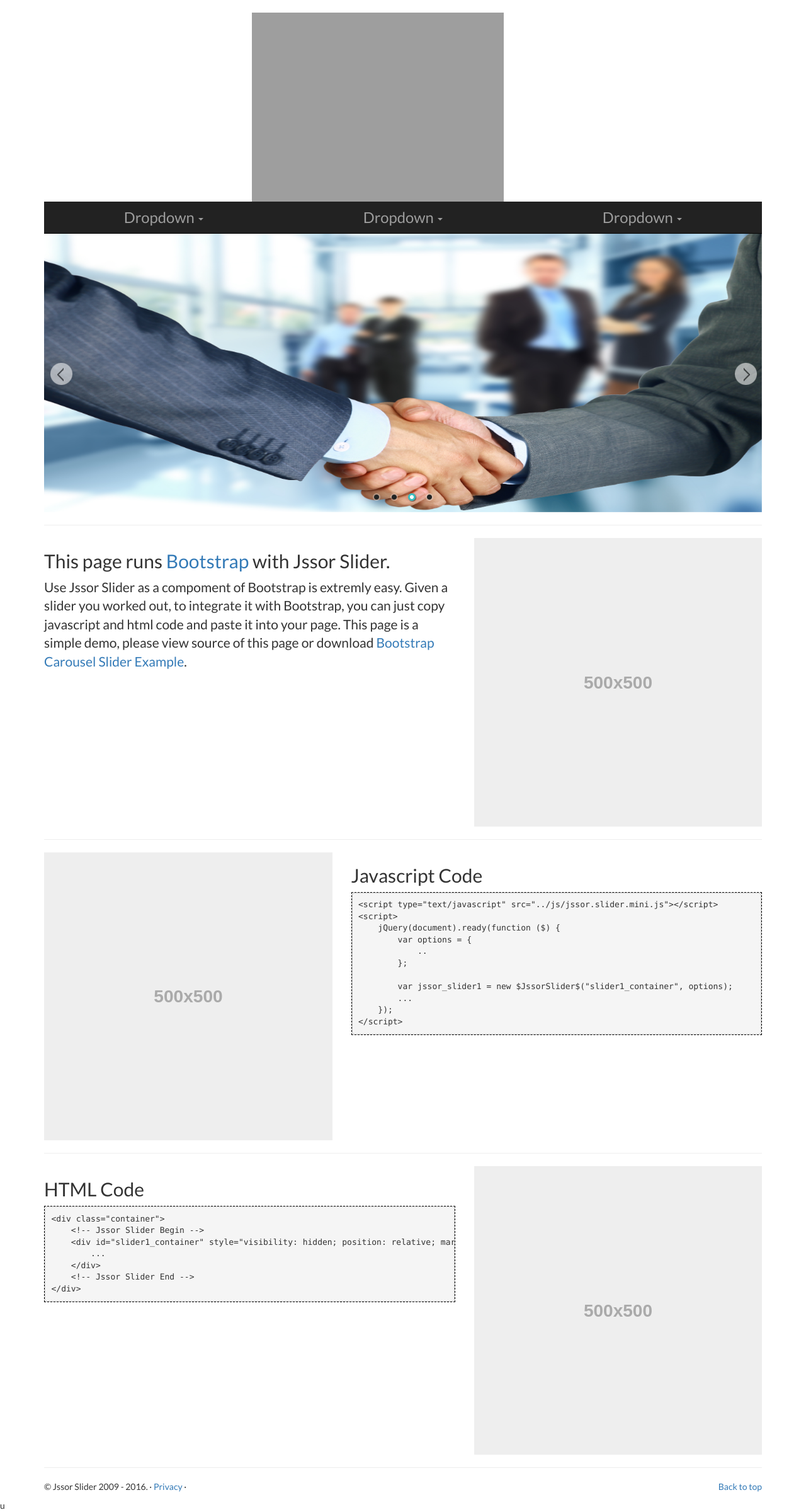
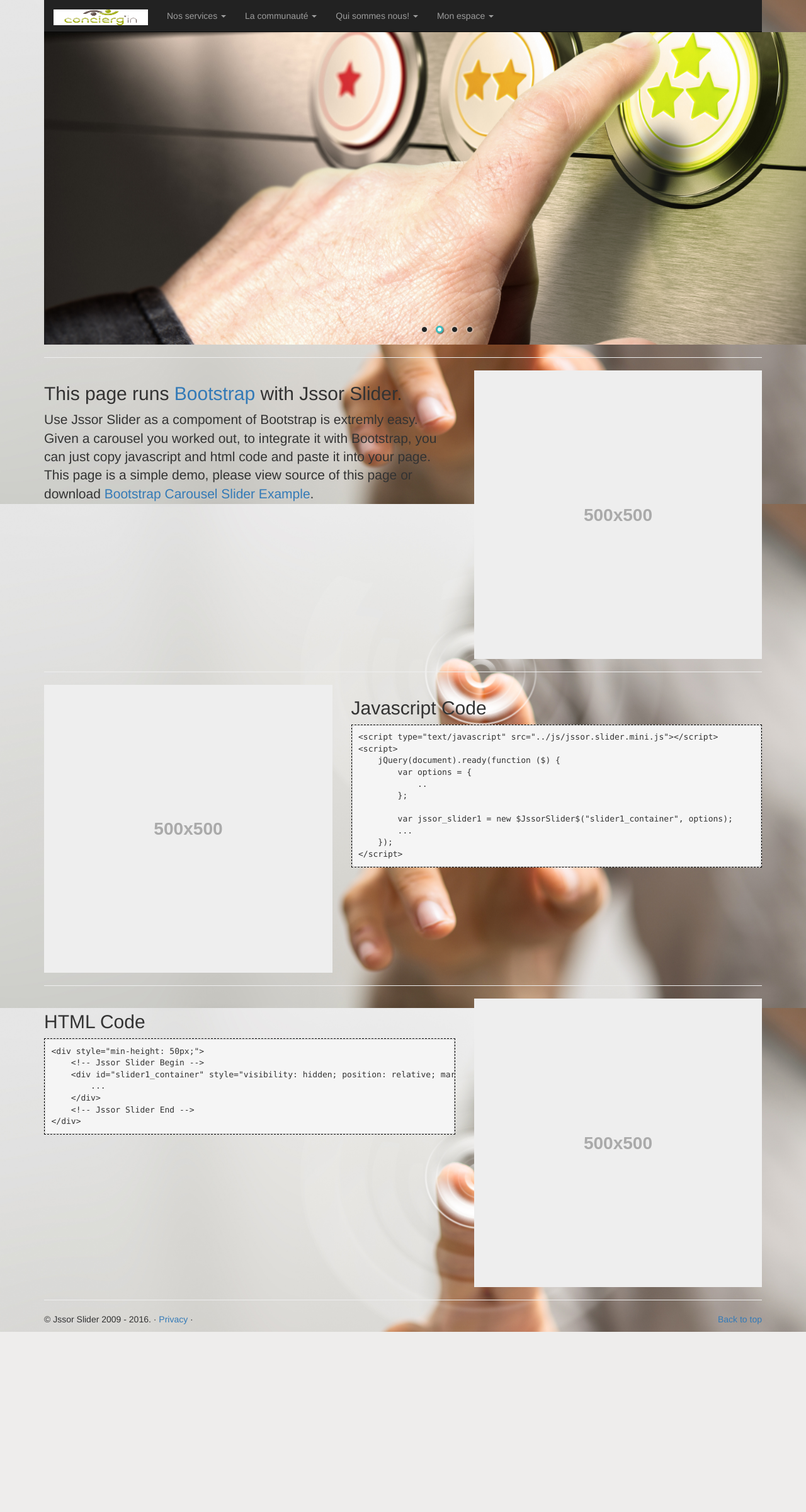
Before and after one commit to kifran72/Concergin, a PHP site: page / in a window 1280 px wide; the page is wider, and only the part inside the window is pictured. Shown: that part at 63% size. After the commit the page ends 2114 px from the top of that part, so only its background shows below. Run offline with PHP 8.4, Linux system fonts and the light colour scheme; grey boxes are pictures that could not be loaded.

Commit message:
update navbar

```diff
--- a/vue/Accueil.php
+++ b/vue/Accueil.php
@@ -6,12 +6,12 @@
     <meta http-equiv="X-UA-Compatible" content="IE=edge">
     <meta name="viewport" content="width=device-width, initial-scale=1">
 
-    <title>Bootstrap Slider Component Carousel/Slideshow/Gallery/Banner</title>
+    <title>Bootstrap Carousel Component Slider/Slideshow/Gallery/Banner</title>
 
+
+    <link rel="stylesheet" href="vue/app/css/Accueil.css">
     <!-- Bootstrap core CSS -->
     <link href="vue/app/bootstrap/css/bootstrap.min.css" rel="stylesheet" />
-
-    <link rel="stylesheet" href="vue/app/css/Accueil.css">
 
     <!-- HTML5 shim and Respond.js for IE8 support of HTML5 elements and media queries -->
     <!--[if lt IE 9]>
@@ -23,19 +23,12 @@
 
 <body>
 
-    <div class="container">
-        <div id="logo-header">
-            <svg class="navbar-brand">
-                 <img src="vue/app/img/logo.svg" alt="logo" class="img-responsive">
-            </svg>
-        </div>
-    </div>
     <!-- NAVBAR
     ================================================== -->
+
     <div class="container">
-
         <nav class="navbar navbar-inverse navbar-static-top" role="navigation" style="margin-bottom: 0px;">
-
+            <div class="container">
                 <div class="navbar-header">
                     <button type="button" class="navbar-toggle collapsed" data-toggle="collapse" data-target="#navbar" aria-expanded="false" aria-controls="navbar">
                             <span class="sr-only">Toggle navigation</span>
@@ -43,53 +36,52 @@
                             <span class="icon-bar"></span>
                             <span class="icon-bar"></span>
                         </button>
-
+                    <a class="navbar-brand" href="vue/Accueil.php">
+                        <img class="logo" src="vue/app/img/logo.png" alt="Logo">
+                    </a>
                 </div>
-
                 <div id="navbar" class="navbar-collapse collapse">
-
-                      <ul class="nav navbar-nav row">
-                             <li class="dropdown col-md-4">
-                                    <a href="#" class="dropdown-toggle" data-toggle="dropdown" role="button" aria-haspopup="true" aria-expanded="false">Dropdown <span class="caret"></span></a>
+                    <ul class="nav navbar-nav">
+                        <li class="dropdown">
+                            <a href="#" class="dropdown-toggle" data-toggle="dropdown" role="button" aria-haspopup="true" aria-expanded="false">Nos services <span class="caret"></span></a>
                             <ul class="dropdown-menu">
-                                        <li><a href="#">Action</a></li>
-                                        <li><a href="#">Another action</a></li>
-                                        <li><a href="#">Something else here</a></li>
+                                <li><a href="#">Nos services </a></li>
                                 <li role="separator" class="divider"></li>
-                                        <li><a href="#">Separated link</a></li>
-                                        <li role="separator" class="divider"></li>
-                                        <li><a href="#">One more separated link</a></li>
+                                <li><a href="#">Qu'est ce qu'une conciergerie solidaire? </a></li>
+                                <li><a href="#">Conciergerie d'entreprise</a></li>
+                                <li><a href="#">Conciergerie de quartier</a></li>
                             </ul>
                         </li>
-                                <li class="dropdown col-md-4">
-                                    <a href="#" class="dropdown-toggle" data-toggle="dropdown" role="button" aria-haspopup="true" aria-expanded="false">Dropdown <span class="caret"></span></a>
+                        <li class="dropdown">
+                            <a href="#" class="dropdown-toggle" data-toggle="dropdown" role="button" aria-haspopup="true" aria-expanded="false">La communauté <span class="caret"></span></a>
                             <ul class="dropdown-menu">
-                                        <li><a href="#">Action</a></li>
-                                        <li><a href="#">Another action</a></li>
-                                        <li><a href="#">Something else here</a></li>
-                                        <li role="separator" class="divider"></li>
-                                        <li><a href="#">Separated link</a></li>
-                                        <li role="separator" class="divider"></li>
-                                        <li><a href="#">One more separated link</a></li>
+                                <li><a href="#">Il nous font confiance</a></li>
+
                             </ul>
                         </li>
-                                <li class="dropdown col-md-4">
-                                    <a href="#" class="dropdown-toggle" data-toggle="dropdown" role="button" aria-haspopup="true" aria-expanded="false">Dropdown <span class="caret"></span></a>
+                        <li class="dropdown">
+                            <a href="#" class="dropdown-toggle" data-toggle="dropdown" role="button" aria-haspopup="true" aria-expanded="false">Qui sommes nous! <span class="caret"></span></a>
                             <ul class="dropdown-menu">
-                                        <li><a href="#">Action</a></li>
-                                        <li><a href="#">Another action</a></li>
-                                        <li><a href="#">Something else here</a></li>
-                                        <li role="separator" class="divider"></li>
-                                        <li><a href="#">Separated link</a></li>
-                                        <li role="separator" class="divider"></li>
-                                        <li><a href="#">One more separated link</a></li>
+                                <li><a href="#">L'équipe</a></li>
+                                <li><a href="#">Nos partenaires</a></li>
+                                <li><a href="#">Nos implantations</a></li>
+                                <li><a href="#">Annimations</a></li>
+                                <li><a href="#">Revue de presse</a></li>
                             </ul>
                         </li>
-
-
+                        <li class="dropdown">
+                            <a href="#" class="dropdown-toggle" data-toggle="dropdown" role="button" aria-haspopup="true" aria-expanded="false">Mon espace <span class="caret"></span></a>
+                            <ul class="dropdown-menu">
+                                <li><a href="#">Inscription</a></li>
+                                <li role="separator" class="divider"></li>
+                                <li><a href="#">Connexion</a></li>
+                                <li role="separator" class="divider"></li>
+                                <li><a href="#">C.G.V.</a></li>
                             </ul>
                 </div>
+            </div>
         </nav>
+
     </div>
 
     <!-- Use a container to wrap the slider, the purpose is to enable slider to always fit width of the wrapper while window resize -->
@@ -100,22 +92,22 @@
         <div id="slider1_container" style="visibility: hidden; position: relative; margin: 0 auto; width: 1140px; height: 442px; overflow: hidden;">
 
             <!-- Loading Screen -->
-            <div data-u="loading" style="position:absolute;top:0px;left:0px;background:url('../img/loading.gif') no-repeat 50% 50%; background-color: rgba(0, 0, 0, .7);"></div>
+            <div data-u="loading" style="position:absolute;top:0px;left:0px;background:url('vue/app/img/loading.gif') no-repeat 50% 50%; background-color: rgba(0, 0, 0, .7);"></div>
 
             <!-- Slides Container -->
             <div u="slides" style="position: absolute; left: 0px; top: 0px; width: 1140px; height: 442px;
             overflow: hidden;">
                 <div>
-                    <img u="image" src2="../img/home/01.jpg" />
+                    <img u="image" src2="vue/app/img/home/01.jpg" />
                 </div>
                 <div>
-                    <img u="image" src2="../img/home/02.jpg" />
+                    <img u="image" src2="vue/app/img/home/02.jpg" />
                 </div>
                 <div>
-                    <img u="image" src2="../img/home/03.jpg" />
+                    <img u="image" src2="vue/app/img/home/03.jpg" />
                 </div>
                 <div>
-                    <img u="image" src2="../img/home/04.jpg" />
+                    <img u="image" src2="vue/app/img/home/04.jpg" />
                 </div>
             </div>
 
@@ -142,7 +134,7 @@
                     /* size of bullet elment */
                     width: 16px;
                     height: 16px;
-                    background: url(../img/b05.png) no-repeat;
+                    background: url(vue/app/img/b05.png) no-repeat;
                     overflow: hidden;
                     cursor: pointer;
                 }
@@ -194,7 +186,7 @@
                     width: 37px;
                     height: 37px;
                     cursor: pointer;
-                    background: url(../img/a11.png) no-repeat;
+                    background: url(vue/app/img/a11.png) no-repeat;
                     overflow: hidden;
                 }
 
@@ -234,7 +226,6 @@
         </div>
         <!-- Jssor Slider End -->
     </div>
-
     <!-- Marketing messaging and featurettes
     ================================================== -->
     <!-- Wrap the rest of the page in another container to center all the content. -->
@@ -246,7 +237,7 @@
         <div class="row featurette">
             <div class="col-md-7">
                 <h2 class="featurette-heading">This page runs <a href="http://getbootstrap.com" target="_blank" rel="nofollow">Bootstrap</a> with Jssor Slider.</h2>
-                <p class="lead">Use Jssor Slider as a compoment of Bootstrap is extremly easy. Given a slider you worked out, to integrate it with Bootstrap, you can just copy javascript and html code and paste it into your page. This page is a simple demo, please view source of this page or download <a href="https://www.jssor.com/download-bootstrap-carousel-slider-example.html">Bootstrap Carousel Slider Example</a>.</p>
+                <p class="lead">Use Jssor Slider as a compoment of Bootstrap is extremly easy. Given a carousel you worked out, to integrate it with Bootstrap, you can just copy javascript and html code and paste it into your page. This page is a simple demo, please view source of this page or download <a href="https://www.jssor.com/download-bootstrap-carousel-slider-example.html">Bootstrap Carousel Slider Example</a>.</p>
             </div>
             <div class="col-md-5">
                 <img class="featurette-image img-responsive" data-src="holder.js/500x500/auto" alt="Generic placeholder image">
@@ -285,7 +276,7 @@
                 <h2 class="featurette-heading">HTML Code</h2>
                 <div class="lead" style="background-color:#f0f0f0; border: 1px dashed #000; white-space: nowrap;">
                     <pre style="margin:0px;">
-&lt;div class="container"&gt;
+&lt;div style="min-height: 50px;"&gt;
     &lt;!-- Jssor Slider Begin --&gt;
     &lt;div id="slider1_container" style="visibility: hidden; position: relative; margin: 0 auto; width: 980px; height: 380px; overflow: hidden;"&gt;
         ...
@@ -324,10 +315,11 @@
     <script type="text/javascript" src="vue/app/bootstrap/js/jssor.slider.mini.js"></script>
     <script>
         jQuery(document).ready(function($) {
+
             var options = {
+                $FillMode: 2, //[Optional] The way to fill image in slide, 0 stretch, 1 contain (keep aspect ratio and put all inside slide), 2 cover (keep aspect ratio and cover whole slide), 4 actual size, 5 contain for large image, actual size for small image, default value is 0
                 $AutoPlay: 1, //[Optional] Auto play or not, to enable slideshow, this option must be set to greater than 0. Default value is 0. 0: no auto play, 1: continuously, 2: stop at last slide, 4: stop on click, 8: stop on user navigation (by arrow/bullet/thumbnail/drag/arrow key navigation)
-                $AutoPlaySteps: 1, //[Optional] Steps to go for each navigation request (this options applys only when slideshow disabled), the default value is 1
-                $Idle: 2000, //[Optional] Interval (in milliseconds) to go for next slide since the previous stopped if the slider is auto playing, default value is 3000
+                $Idle: 4000, //[Optional] Interval (in milliseconds) to go for next slide since the previous stopped if the slider is auto playing, default value is 3000
                 $PauseOnHover: 1, //[Optional] Whether to pause when mouse over if a slider is auto playing, 0 no pause, 1 pause for desktop, 2 pause for touch device, 3 pause for desktop and touch device, 4 freeze for desktop, 8 freeze for touch device, 12 freeze for desktop and touch device, default value is 1
 
                 $ArrowKeyNavigation: true, //[Optional] Allows keyboard (arrow key) navigation or not, default value is false
@@ -343,24 +335,23 @@
                 $PlayOrientation: 1, //[Optional] Orientation to play slide (for auto play, navigation), 1 horizental, 2 vertical, 5 horizental reverse, 6 vertical reverse, default value is 1
                 $DragOrientation: 1, //[Optional] Orientation to drag slide, 0 no drag, 1 horizental, 2 vertical, 3 either, default value is 1 (Note that the $DragOrientation should be the same as $PlayOrientation when $Cols is greater than 1, or parking position is not 0)
 
-                $ArrowNavigatorOptions: { //[Optional] Options to specify and enable arrow navigator or not
-                    $Class: $JssorArrowNavigator$, //[Requried] Class to create arrow navigator instance
-                    $ChanceToShow: 2, //[Required] 0 Never, 1 Mouse Over, 2 Always
-                    $AutoCenter: 2, //[Optional] Auto center arrows in parent container, 0 No, 1 Horizontal, 2 Vertical, 3 Both, default value is 0
-                    $Steps: 1, //[Optional] Steps to go for each navigation request, default value is 1
-                    $Scale: false //Scales bullets navigator or not while slider scale
-                },
-
                 $BulletNavigatorOptions: { //[Optional] Options to specify and enable navigator or not
                     $Class: $JssorBulletNavigator$, //[Required] Class to create navigator instance
                     $ChanceToShow: 2, //[Required] 0 Never, 1 Mouse Over, 2 Always
                     $AutoCenter: 1, //[Optional] Auto center navigator in parent container, 0 None, 1 Horizontal, 2 Vertical, 3 Both, default value is 0
                     $Steps: 1, //[Optional] Steps to go for each navigation request, default value is 1
                     $Rows: 1, //[Optional] Specify lanes to arrange items, default value is 1
-                    $SpacingX: 12, //[Optional] Horizontal space between each item in pixel, default value is 0
-                    $SpacingY: 4, //[Optional] Vertical space between each item in pixel, default value is 0
+                    $SpacingX: 8, //[Optional] Horizontal space between each item in pixel, default value is 0
+                    $SpacingY: 8, //[Optional] Vertical space between each item in pixel, default value is 0
                     $Orientation: 1, //[Optional] The orientation of the navigator, 1 horizontal, 2 vertical, default value is 1
                     $Scale: false //Scales bullets navigator or not while slider scale
+                },
+
+                $ArrowNavigatorOptions: { //[Optional] Options to specify and enable arrow navigator or not
+                    $Class: $JssorArrowNavigator$, //[Requried] Class to create arrow navigator instance
+                    $ChanceToShow: 1, //[Required] 0 Never, 1 Mouse Over, 2 Always
+                    $AutoCenter: 2, //[Optional] Auto center arrows in parent container, 0 No, 1 Horizontal, 2 Vertical, 3 Both, default value is 0
+                    $Steps: 1 //[Optional] Steps to go for each navigation request, default value is 1
                 }
             };
 
@@ -369,10 +360,10 @@
             //responsive code begin
             //you can remove responsive code if you don't want the slider scales while window resizing
             function ScaleSlider() {
-                var parentWidth = jssor_slider1.$Elmt.parentNode.clientWidth;
-                if (parentWidth) {
-                    jssor_slider1.$ScaleWidth(parentWidth - 30);
-                } else
+                var bodyWidth = document.body.clientWidth;
+                if (bodyWidth)
+                    jssor_slider1.$ScaleWidth(Math.min(bodyWidth, 1920));
+                else
                     window.setTimeout(ScaleSlider, 30);
             }
             ScaleSlider();
@@ -386,4 +377,4 @@
     </script>
 </body>
 
-</html>u
+</html>
--- a/vue/app/css/Accueil.css
+++ b/vue/app/css/Accueil.css
@@ -1,28 +1,23 @@
 @import url('https://fonts.googleapis.com/css?family=Lato');
-
-body{
-
+body {
     font-family: 'Lato', sans-serif;
-    background-color: rgb(255, 255, 255);
-    /*background: url("../img/Fond.jpg") no-repeat center center fixed;*/
-
+    background: url("../img/Fond.jpg");
+    background-size: 100% 100%;
+    background-repeat: no-repeat;
+    background-attachment: fixed;
+    background-position: 50% 50%;
 }
 
-ul.nav li a {
-    font-size: 1.7em;
+.logo {
+    height: 35px;
+    width: 150px;
+    left: 0;
+    top: 0;
+    padding-bottom: 10px;
+    vertical-align: middle;
+    text-align: center;
+    margin: auto;
 }
 
-ul.nav {
-    text-align: center;
-    width: 100%;
-}
 
-.dropdown-menu {
-    left: 1em;
-}
-
-.container #logo-header{
-    text-align: center;
-    margin: 0 auto;
-    margin-top: 20px;
-}
+/* use navbar-wrapper to wrap navigation bar, the purpose is to overlay navigation bar above slider */
```
Also changed, not shown: vue/Accueilold.php (+41 -55 lines), passhtacess/.htaccess (added), vue/app/img/logo.png (added), vue/app/img/logo.svg (deleted), 1 other file. Lines whose indentation alone changed are shown as unchanged.
